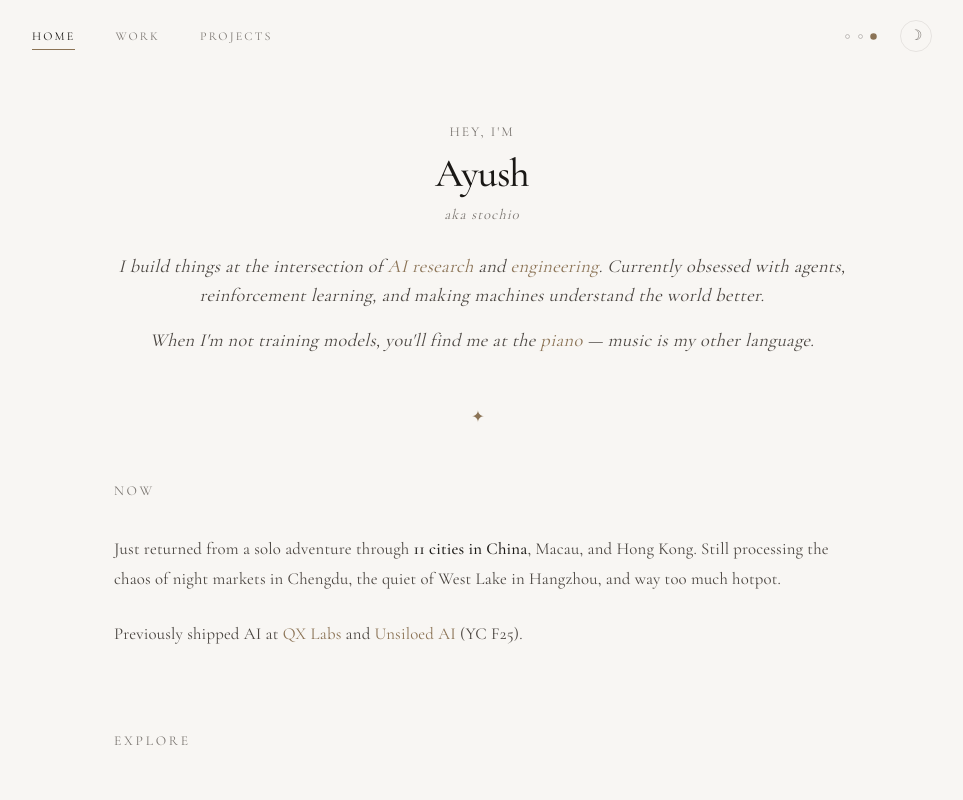
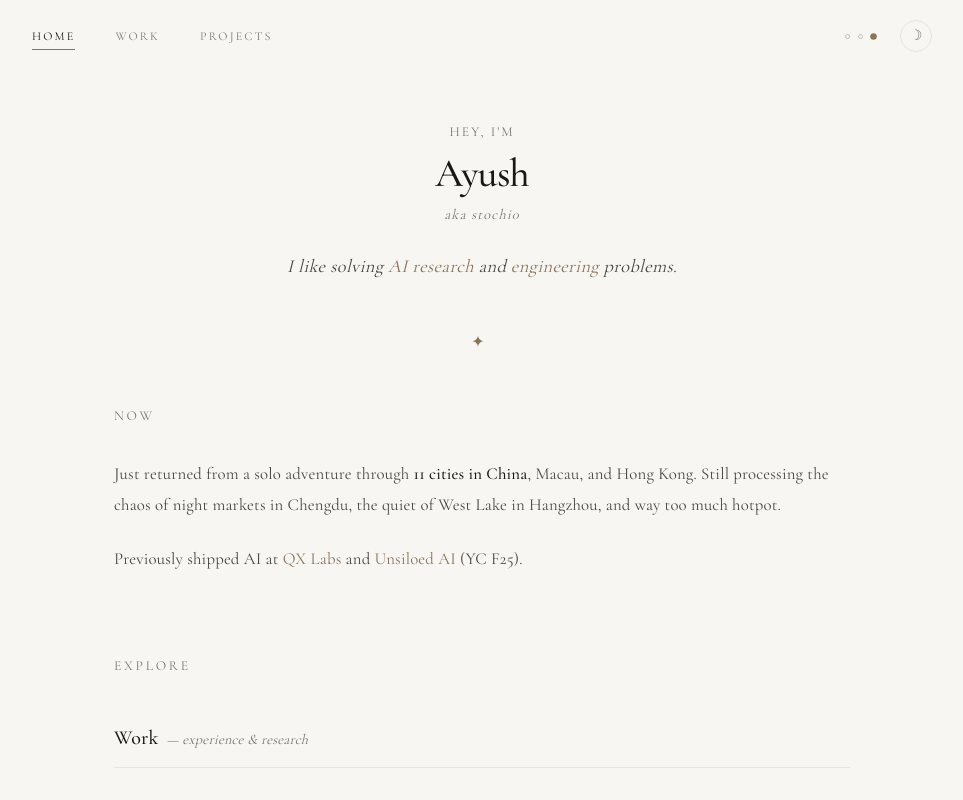
Before and after one commit to stochi0/personal-page, a Next.js app: page / in a window 1280 px wide. Shown: the top 800 px of the page, without its empty margins (158-1121 px from the left). Built offline with nearby package versions, Linux system fonts and the light colour scheme.

Commit message:
update bio

```diff
--- a/src/content/profile.ts
+++ b/src/content/profile.ts
@@ -23,8 +23,7 @@ export const profile = {
 
   // Hero section bio - use {highlight} to wrap text you want accented
   bio: [
-    "I build things at the intersection of {AI research} and {engineering}. Currently obsessed with agents, reinforcement learning, and making machines understand the world better.",
-    "When I'm not training models, you'll find me at the {piano} — music is my other language.",
+    "I like solving {AI research} and {engineering} problems.",
   ],
 
   // Footer quote
```
